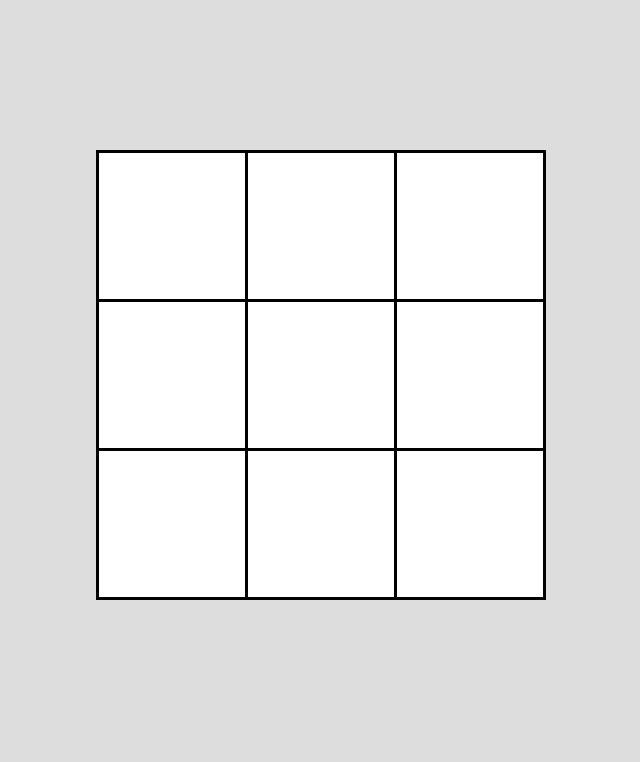
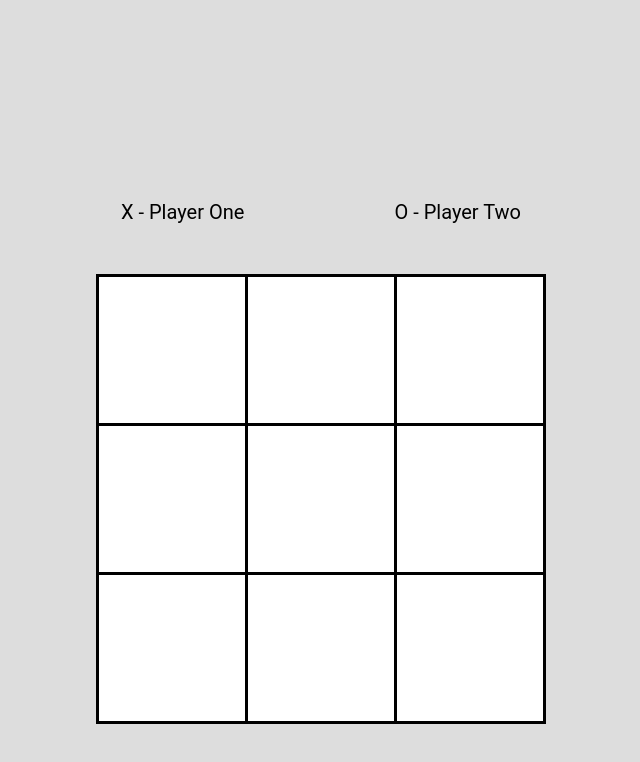
Before and after one commit to nikki-dzhurov/react-tac-toe, a React (Create React App) app: page / in a window 1280 px wide. Shown: the top 762 px of the page, without its empty margins (319-959 px from the left). Built offline with nearby package versions, Linux system fonts and the light colour scheme.

Commit message:
Display player names and signs

```diff
--- a/src/complex-components/tic-tac-toe.js
+++ b/src/complex-components/tic-tac-toe.js
@@ -15,11 +15,10 @@ export default class TicTacToe extends React.Component {
 			isDraw: false,
 			gameTable: this.getDefaultGameTable(),
 			currentPlayerId: playerOneKey,
-		};
-
-		this.players = {
-			[playerOneKey]: {sign: 'X', name: 'Player One'},
-			[playerTwoKey]: {sign: 'O', name: 'Player Two'},
+			players: {
+				[playerOneKey]: { sign: 'X', name: 'Player One' },
+				[playerTwoKey]: { sign: 'O', name: 'Player Two' },
+			},
 		};
 	}
 
@@ -65,7 +64,7 @@ export default class TicTacToe extends React.Component {
 	}
 
 	getPlayerSignById(id) {
-		const playerData = this.players[id];
+		const playerData = this.state.players[id];
 		if (playerData) {
 			return playerData.sign;
 		}
@@ -104,12 +103,17 @@ export default class TicTacToe extends React.Component {
 		const {containerClassName, className} = this.props;
 		const rowData = this.buildRowDataFromState();
 		let winnerName = '';
-		if (this.state.winner && this.players[this.state.winner.id]) {
-			winnerName = this.players[this.state.winner.id].name;
+		if (this.state.winner && this.state.players[this.state.winner.id]) {
+			winnerName = this.state.players[this.state.winner.id].name;
 		}
 
 		return (
 			<div className={containerClassName}>
+				<div style={{display: 'flex', flexDirection: 'row', justifyContent: 'space-between', padding: 50}}>
+					<Player data={this.state.players[playerOneKey]} />
+					<Player data={this.state.players[playerTwoKey]} />
+				</div>
+
 				<Grid
 					className={className}
 					rowData={rowData}
@@ -129,3 +133,7 @@ export default class TicTacToe extends React.Component {
 		);
 	}
 }
+
+const Player = ({ data: {sign, name} }) => (
+	<span style={{ fontSize: 20 }}>{sign} - {name}</span>
+);
```
